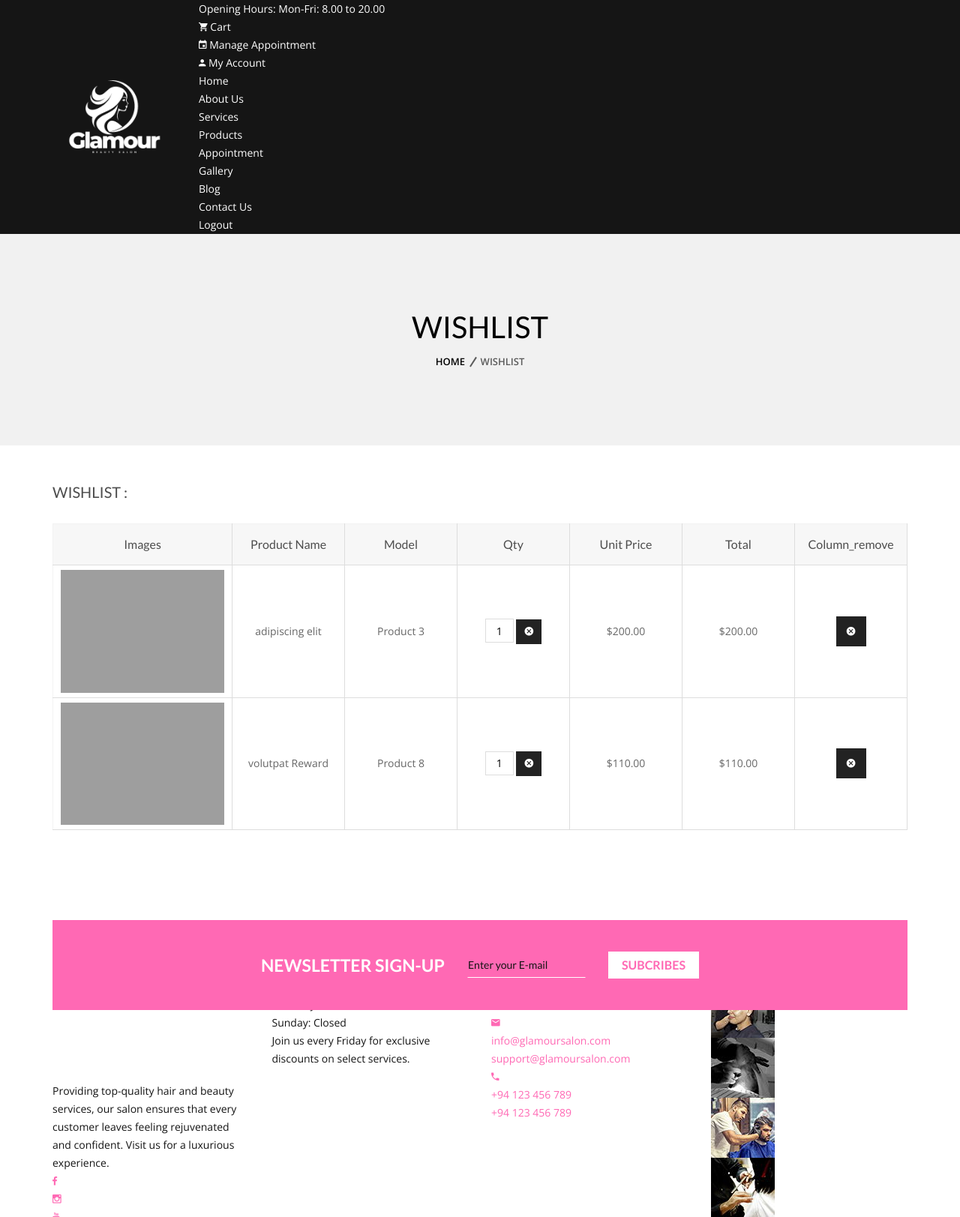
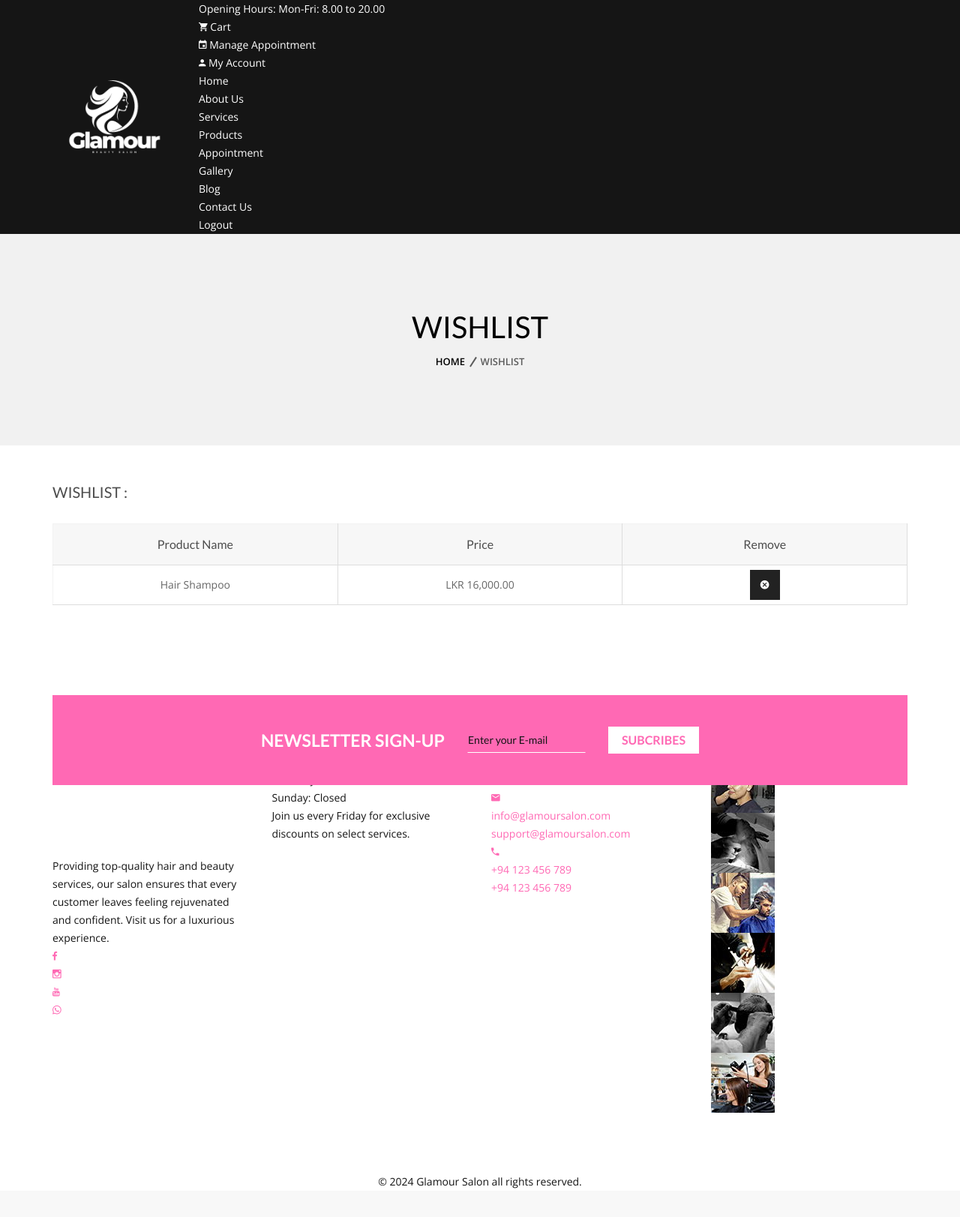
Before and after one commit to hirunaofficial/salon-management-system, a PHP site: page /wishlist.php in a window 1280 px wide. Shown: the top 1623 px of the page at 75% size. After the commit the page ends 1585 px from the top, so only its background shows below. Run offline with PHP 8.4, Linux system fonts and the light colour scheme; the visitor is signed in with stand-in values (Sample User, id 1); data comes from the database, SQL or seed files in the repository; tables that the repository leaves empty hold one stand-in row (values such as "Sample post"); grey boxes are pictures that could not be loaded.

Commit message:
Add wishlist.php to handle wishlist functionality, allowing users to add products to their wishlist

```diff
--- a/wishlist.php
+++ b/wishlist.php
@@ -1,16 +1,81 @@
-<?php include 'header.php' ?>
+<?php
+include 'header.php';
+include 'dbconnect.php';
+
+// Ensure the user is logged in
+if (!isset($_SESSION['user_id'])) {
+    echo "<script type='text/javascript'>
+            window.location.href = 'login.php';
+          </script>";
+    exit;
+}
+
+// Handle adding product to wishlist
+if ($_SERVER['REQUEST_METHOD'] === 'POST' && isset($_POST['wishlist'])) {
+    $product_id = $_POST['product_id'];
+    $qty = isset($_POST['qty']) ? $_POST['qty'] : 1;
+    $user_id = $_SESSION['user_id'];
+
+    // Check if the product is already in the wishlist
+    $stmt = $pdo->prepare("SELECT * FROM wishlist WHERE user_id = :user_id AND product_id = :product_id");
+    $stmt->execute(['user_id' => $user_id, 'product_id' => $product_id]);
+    $wishlist_item = $stmt->fetch(PDO::FETCH_ASSOC);
+
+    if ($wishlist_item) {
+        // Update the quantity if the product is already in the wishlist
+        $stmt = $pdo->prepare("UPDATE wishlist SET qty = qty + :qty WHERE wishlist_id = :wishlist_id");
+        $stmt->execute(['qty' => $qty, 'wishlist_id' => $wishlist_item['wishlist_id']]);
+        $message = "Product quantity updated in the wishlist!";
+    } else {
+        // Insert new product into the wishlist
+        $stmt = $pdo->prepare("
+            INSERT INTO wishlist (user_id, product_id, qty)
+            VALUES (:user_id, :product_id, :qty)
+        ");
+        $stmt->execute([
+            'user_id' => $user_id,
+            'product_id' => $product_id,
+            'qty' => $qty
+        ]);
+        $message = "Product added to the wishlist!";
+    }
+}
+
+// Fetch wishlist items for the logged-in user
+$user_id = $_SESSION['user_id'];
+$stmt = $pdo->prepare("
+    SELECT w.wishlist_id, p.product_id, p.product_name, p.price, w.qty
+    FROM wishlist w
+    JOIN products p ON w.product_id = p.product_id
+    WHERE w.user_id = :user_id
+");
+$stmt->execute(['user_id' => $user_id]);
+$wishlist_items = $stmt->fetchAll(PDO::FETCH_ASSOC);
+
+// Handle wishlist item removal
+if (isset($_GET['remove'])) {
+    $wishlist_id = $_GET['remove'];
+    $stmt = $pdo->prepare("DELETE FROM wishlist WHERE wishlist_id = :wishlist_id AND user_id = :user_id");
+    $stmt->execute([
+        'wishlist_id' => $wishlist_id,
+        'user_id' => $user_id
+    ]);
+    echo "<script type='text/javascript'>
+            window.location.href = 'wishlist.php';
+          </script>";
+    exit;
+}
+?>
 
 <section class="breadcrumbs-area ptb-100 bg-gray">
     <div class="container">
         <div class="row">
             <div class="col-12 text-center">
                 <div class="breadcrumbs">
-                            <h2 class="page-title">wishlist</h2>
+                    <h2 class="page-title">Wishlist</h2>
                     <ul>
-                                <li>
-                                    <a class="active" href="#">Home</a>
-                                </li>
-                                <li>wishlist</li>
+                        <li><a class="active" href="index.php">Home</a></li>
+                        <li>Wishlist</li>
                     </ul>
                 </div>
             </div>
@@ -24,67 +89,41 @@
             <div class="col-md-12 col-xs-12">
                 <div class="s-cart-all">
                     <div class="page-title">
-                                <h1>wishlist :</h1>
+                        <h1>Wishlist :</h1>
                     </div>
+
+                    <?php if (isset($message)): ?>
+                        <div class="alert alert-success"><?= $message ?></div>
+                    <?php endif; ?>
+
                     <div class="cart-form table-responsive ma">
                         <table id="shopping-cart-table" class="data-table cart-table">
                             <tr>
-                                        <th>Images</th>
                                 <th>Product Name</th>
-                                        <th>Model</th>
-                                        <th>Qty</th>
-                                        <th>Unit Price</th>
-                                        <th>Total</th>
-                                        <th>column_remove</th>
+                                <th>Price</th>
+                                <th>Remove</th>
                             </tr>
+                            <?php if (!empty($wishlist_items)): ?>
+                                <?php foreach ($wishlist_items as $item): ?>
                                     <tr>
                                         <td class="sop-cart">
-                                            <a href="#"><img class="primary-image" alt="" src="images/shop/c1.jpg"></a>
+                                            <a href="products.php">
+                                                <?= $item['product_name'] ?>
+                                            </a>
                                         </td>
-                                        <td class="sop-cart"><a href="#">adipiscing elit</a></td>
-                                        <td class="sop-cart">Product 3</td>
-                                        <td class="cen">
-                                            <input class="input-text qty" type="text" name="qty" maxlength="12" value="1" title="Qty">
-                                            <div class="tas ce-ta">
-                                                <a class="add" href="#/">
+                                        <td class="sop-cart">LKR <?= number_format($item['price'], 2) ?></td>
+                                        <td class="sop-icon">
+                                            <a href="wishlist.php?remove=<?= $item['wishlist_id'] ?>" class="remove">
                                                 <i class="zmdi zmdi-close-circle"></i>
                                             </a>
-                                            </div>
-                                        </td>
-                                        <td class="sop-cart">$200.00</td>
-                                        <td class="sop-cart">$200.00</td>
-                                        <td class="sop-icon">
-                                            <div class="tas">
-                                                <a class="add" href="#/">
-                                                    <i class="zmdi zmdi-close-circle"></i>
-                                                </a>
-                                            </div>
                                         </td>
                                     </tr>
+                                <?php endforeach; ?>
+                            <?php else: ?>
                                 <tr>
-                                        <td class="sop-cart">
-                                            <a href="#"><img class="primary-image" alt="" src="images/shop/c2.jpg"></a>
-                                        </td>
-                                        <td class="sop-cart"><a href="#"> volutpat Reward</a></td>
-                                        <td class="sop-cart"><a href="#">Product 8</a></td>
-                                        <td class="cen">
-                                            <input class="input-text qty" type="text" name="qty" maxlength="12" value="1" title="Qty">
-                                            <div class="tas ce-ta">
-                                                <a class="add" href="#/">
-                                                    <i class="zmdi zmdi-close-circle"></i>
-                                                </a>
-                                            </div>
-                                        </td>
-                                        <td class="sop-cart">$110.00</td>
-                                        <td class="sop-cart">$110.00</td>
-                                        <td class="sop-icon">
-                                            <div class="tas">
-                                                <a class="add" href="#/">
-                                                    <i class="zmdi zmdi-close-circle"></i>
-                                                </a>
-                                            </div>
-                                        </td>
+                                    <td colspan="5" class="text-center">Your wishlist is empty.</td>
                                 </tr>
+                            <?php endif; ?>
                         </table>
                     </div>
                 </div>
```
Lines whose indentation alone changed are shown as unchanged.
